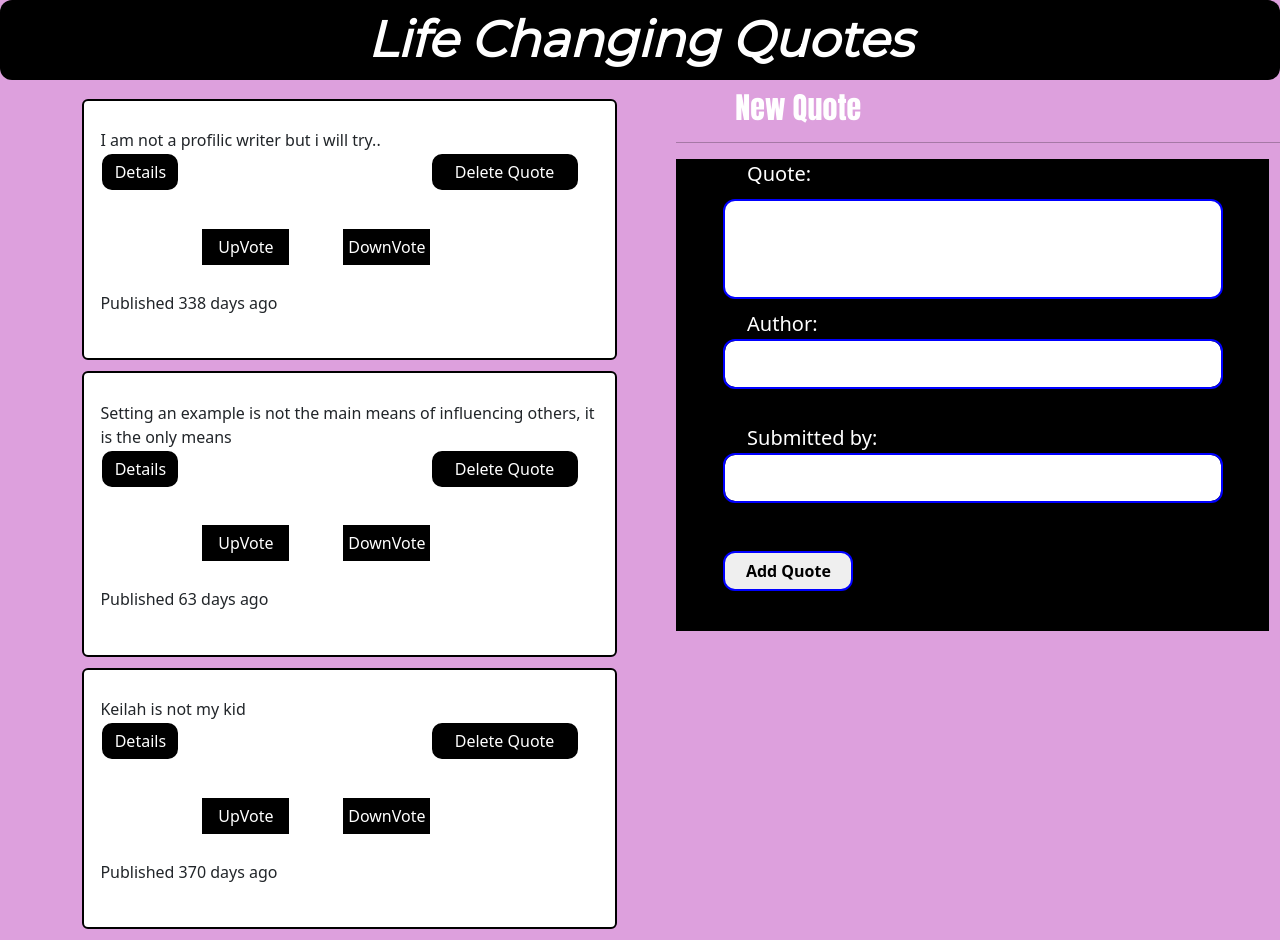
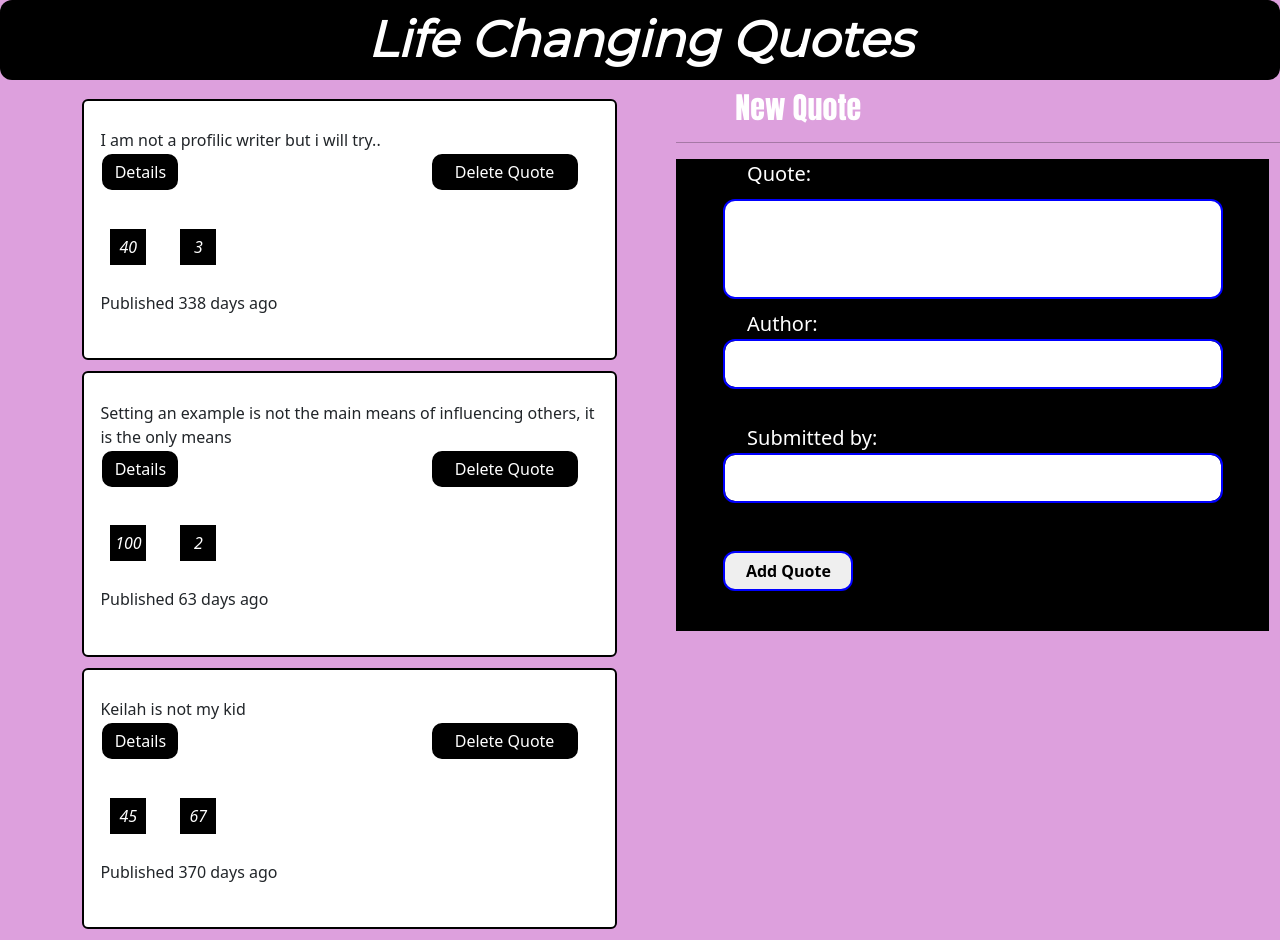
Before and after one commit to bobbinnej/lifechanging-quotes, an Angular app: page / in a window 1280 px wide. Built offline with nearby package versions, Linux system fonts and the light colour scheme.

Commit message:
Add component vote

```diff
--- a/src/app/app.module.ts
+++ b/src/app/app.module.ts
@@ -13,6 +13,7 @@ import { QuoteDetailComponent } from './quote-detail/quote-detail.component';
 import { CommonModule } from '@angular/common';
 import { DeleteComponent } from './delete/delete.component';
 import { DateCountPipe } from './date-count.pipe';
+import { VoteComponent } from './vote/vote.component';
 
 
 @NgModule({
@@ -22,7 +23,8 @@ import { DateCountPipe } from './date-count.pipe';
     QuoteFormComponent,
     QuoteDetailComponent,
     DeleteComponent,
-    DateCountPipe
+    DateCountPipe,
+    VoteComponent
   ],
   imports: [
     BrowserModule,
--- a/src/app/quote-detail/quote-detail.component.html
+++ b/src/app/quote-detail/quote-detail.component.html
@@ -4,3 +4,10 @@
 
 
 </p>
+
+<div class="votes">
+  <button class="upvote"><i class="fa fa-thumbs-up" (click)="upVoteQuote()">{{quote.uvotes}}</i></button>
+
+  <button class="downvote"><i class="fa fa-thumbs-down" (click)="downVoteQuote()">{{quote.dvotes}}</i></button>
+
+</div>
--- a/src/app/quote-form/quote-form.component.ts
+++ b/src/app/quote-form/quote-form.component.ts
@@ -11,7 +11,7 @@ import { Quote } from '../quote';
 })
 export class QuoteFormComponent implements OnInit {
   /**Create newQuote property and assign it to the goal bluperint class */
-   newQuote=new  Quote("","","",new Date()) ;
+   newQuote=new  Quote("","","",0,0,new Date()) ;
    @Output() addQuote =new EventEmitter<Quote>();
 
    submitQuote(){
--- a/src/app/quote.ts
+++ b/src/app/quote.ts
@@ -6,7 +6,7 @@ export class Quote {
     showAuthor:boolean;
     showSubmitter:boolean;
 
-    constructor(public description:string, public author:string, public submitter:string, public datePublished:Date ){
+    constructor(public description:string, public author:string, public submitter:string, public uvotes:number, public dvotes:number, public datePublished:Date ){
        this.showAuthor=false;
        this.showSubmitter=false;
 
--- a/src/app/quote/quote.component.css
+++ b/src/app/quote/quote.component.css
@@ -41,13 +41,13 @@
      display: inline-block;
  }
 .upvote{
-    width: 91px;
+    width: 40px;
     height:40px;
     color: white;
     background-color: black;
     border: 2px solid white;
-    margin-left: 100px;
-    margin-right: 50px;
+    margin-left: 8px;
+    margin-right: 30px;
 
 
       }
@@ -56,7 +56,7 @@
 
 }
 .downvote{
-    width: 91px;
+    width: 40px;
     height:40px;
     color: white;
     background-color: black;
--- a/src/app/quote/quote.component.html
+++ b/src/app/quote/quote.component.html
@@ -1,3 +1,6 @@
+<!--Fontawesome link-->
+<link rel="stylesheet" href="https://use.fontawesome.com/releases/v5.8.1/css/all.css" integrity="sha384-50oBUHEmvpQ+1lW4y57PTFmhCaXp0ML5d60M1M7uH2+nqUivzIebhndOJK28anvf" crossorigin="anonymous">
+
 <!--Lets display everything on our array list by changing the html code to point us to the quote array information instead of quote object-->
 
 <div>
@@ -25,14 +28,14 @@
 
 
              <div class="votes">
-                <button class="upvote"  (click)="upVoteQuote()">UpVote</button>
+                <button class="upvote"><i class="fa fa-thumbs-up" (click)="upVoteQuote()">{{quote.uvotes}}</i></button>
 
-                <button class="downvote" (click)="downVoteQuote()">DownVote</button>
+                <button class="downvote"><i class="fa fa-thumbs-down" (click)="downVoteQuote()">{{quote.dvotes}}</i></button>
 
              </div>
              <br>
              <!---Nesting date published-->
-            <p>Published {{quote.datePublished |dateCount}} days ago</p>
+            <p>Published {{quote.datePublished | dateCount}} days ago</p>
 
            <!--Nesting app-detail-->
              <app-quote-detail *ngIf="quote.showSubmitter" [quote]="quote"></app-quote-detail>
--- a/src/app/quote/quote.component.ts
+++ b/src/app/quote/quote.component.ts
@@ -14,10 +14,16 @@ export class QuoteComponent implements OnInit {
   */
   quotes:Quote[] =[
 
-    new Quote('I am  not a profilic writer but i will try..', 'Kendrick Mulamwa','Jackline Njoroge',new Date(2021,4,5)),
-    new Quote('Setting an example is not the main means of influencing others, it is the only means ','Albert Einstein','Jackline Njoroge' ,new Date(2022,1,4)),
-    new Quote('Keilah is not my kid','Kendrick Mulamwah','Jackline Njoroge' ,new Date(2021,3,3)),
+    new Quote('I am  not a profilic writer but i will try..', 'Kendrick Mulamwa','Jackline Njoroge',40,3,new Date(2021,4,5)),
+    new Quote('Setting an example is not the main means of influencing others, it is the only means ','Albert Einstein','Jackline Njoroge' ,100,2,new Date(2022,1,4)),
+    new Quote('Keilah is not my kid','Kendrick Mulamwah','Jackline Njoroge' ,45,67,new Date(2021,3,3)),
   ];
+
+  get myQuotes(){
+
+       return
+
+  }
 
 
   toggleDetails(index:any){
@@ -41,29 +47,18 @@ deleteQuote(isComplete: any, index: number){
 
   addNewQuote(quote: any){
 
-   let quoteLength= this.quotes.length;
-   quote.id =quoteLength+1;
-   this.quotes.push(quote)
+   let sizeArray =this.quotes.length;
+   quote.description=sizeArray+1;
 
 
   }
 
-  /**Upvote to add when clicked */
-  uvotes=0;
-  upVoteQuote(){
-    this.uvotes=this.uvotes+1;
-
-  }
-  /**Down vote button adds1 when clicked */
-   dvotes=0;
-   downVoteQuote(){
-     this.dvotes=this.dvotes+1;
-   }
 
 
 
   constructor() { }
 
+
   ngOnInit(): void {
   }
 
--- /dev/null
+++ b/src/app/vote/vote.component.html
@@ -0,0 +1 @@
+<p>vote works!</p>
--- /dev/null
+++ b/src/app/vote/vote.component.ts
@@ -0,0 +1,15 @@
+import { Component, OnInit } from '@angular/core';
+
+@Component({
+  selector: 'app-vote',
+  templateUrl: './vote.component.html',
+  styleUrls: ['./vote.component.css']
+})
+export class VoteComponent implements OnInit {
+
+  constructor() { }
+
+  ngOnInit(): void {
+  }
+
+}
```
Also changed, not shown: src/app/vote/vote.component.css (added), 1 other file (tests, documents, lock files or other folders).
